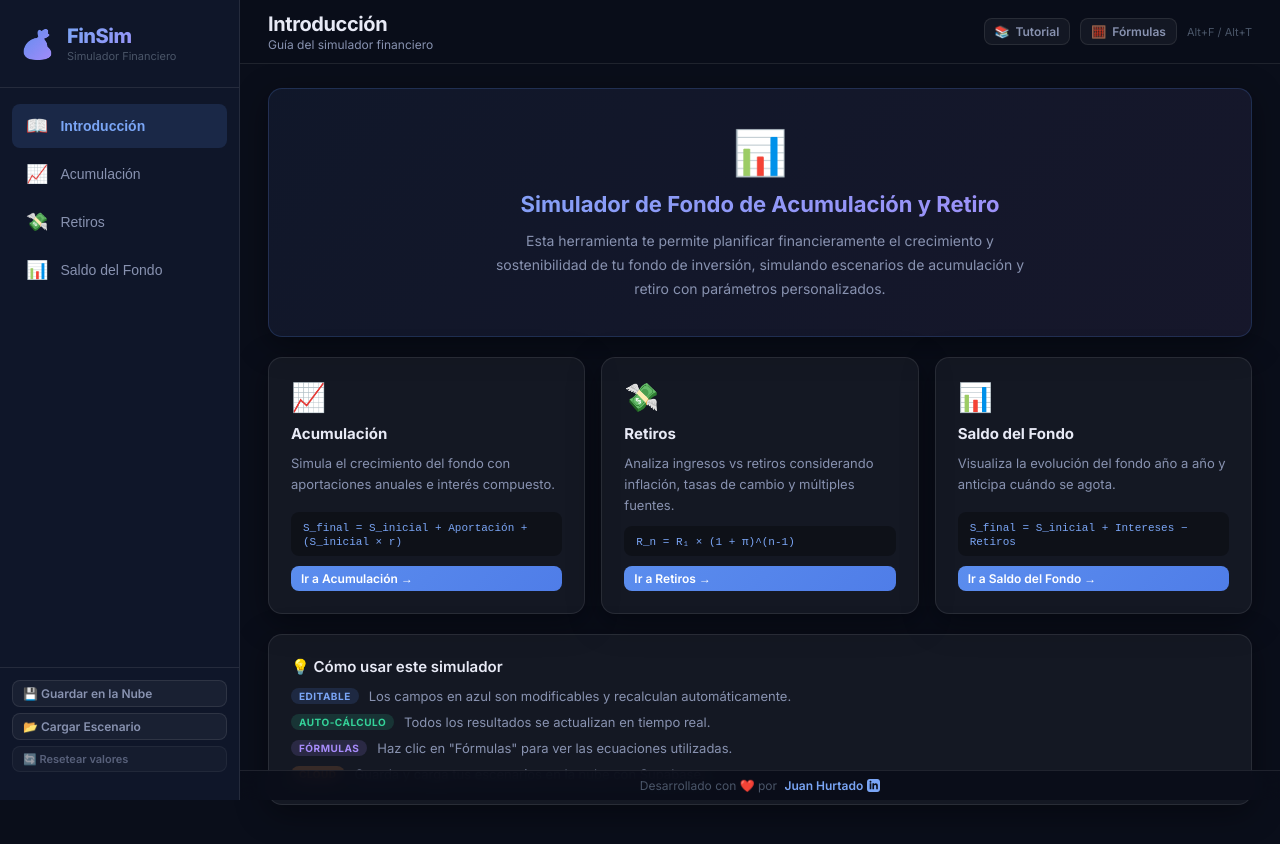
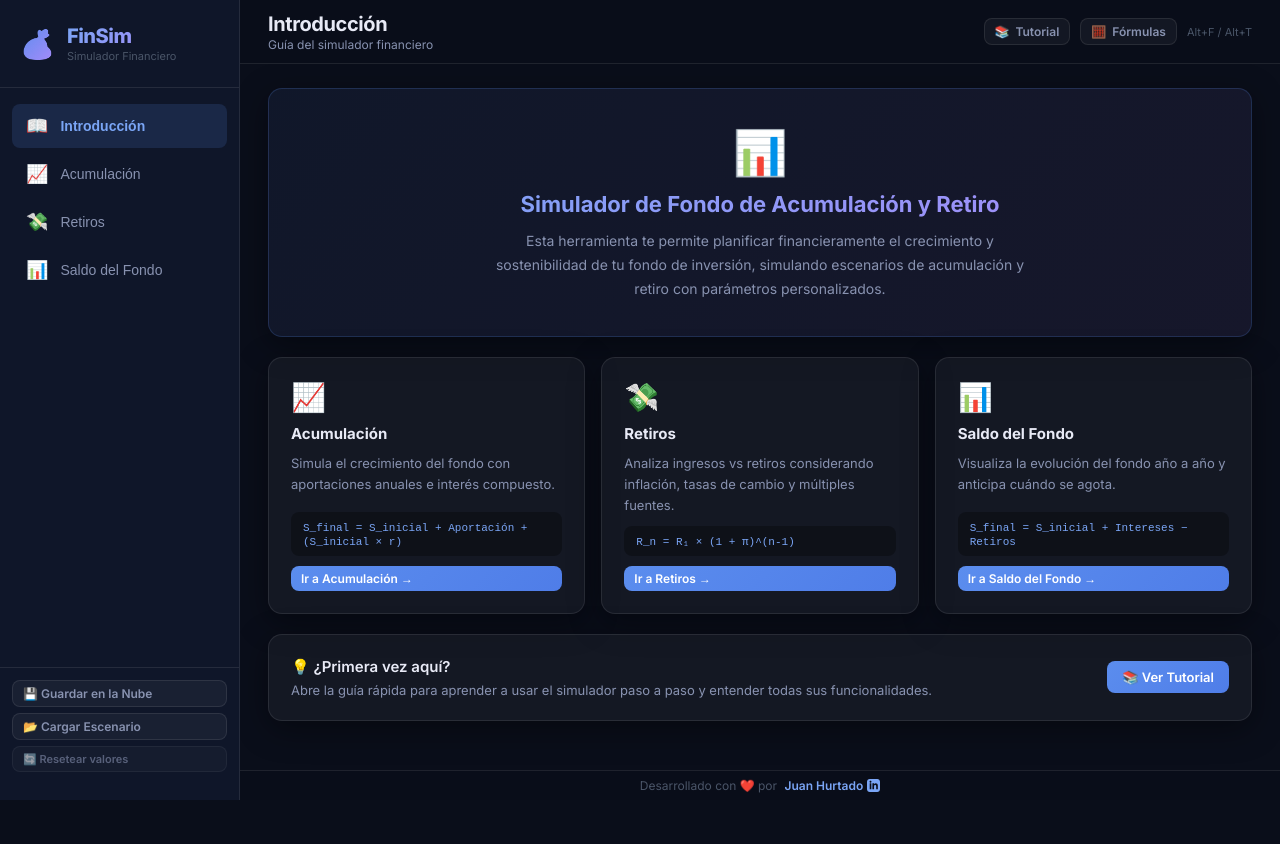
Before and after one commit to juanchurtado1991/FinancialPlanning, a Next.js app: page / in a window 1280 px wide. Shown: the top 844 px of the page. After the commit the page ends 801 px from the top, so only its background shows below. Built offline with nearby package versions, Linux system fonts and the light colour scheme; no server answers.

Commit message:
feat: simplify intro tutorial card to a call-to-action button
- Replaced the heavy text block on the intro page with a cleaner
  '¿Primera vez aquí?' card featuring a direct 'Ver Tutorial' button.

```diff
--- a/app/page.js
+++ b/app/page.js
@@ -162,7 +162,12 @@ export default function HomePage() {
           </header>
 
           {/* Sections */}
-          {section === 'intro' && <IntroSection onNavigate={setSection} />}
+          {section === 'intro' && (
+            <IntroSection
+              onNavigate={setSection}
+              onOpenTutorial={() => setTutorialOpen(true)}
+            />
+          )}
           {section === 'acumulacion' && (
             <Acumulacion
               key={`acum-${resetKey}`}
@@ -236,7 +241,7 @@ export default function HomePage() {
 }
 
 // ─── Intro Section ────────────────────────────────────────────────────────────
-function IntroSection({ onNavigate }) {
+function IntroSection({ onNavigate, onOpenTutorial }) {
   return (
     <div className="content-section">
       <div className="intro-hero glass-card">
@@ -272,14 +277,16 @@ function IntroSection({ onNavigate }) {
         ))}
       </div>
 
-      <div className="intro-tips glass-card">
-        <h3>💡 Cómo usar este simulador</h3>
-        <ul>
-          <li><span className="badge badge-blue">Editable</span> Los campos en azul son modificables y recalculan automáticamente.</li>
-          <li><span className="badge badge-green">Auto-cálculo</span> Todos los resultados se actualizan en tiempo real.</li>
-          <li><span className="badge badge-purple">Fórmulas</span> Haz clic en "Fórmulas" para ver las ecuaciones utilizadas.</li>
-          <li><span className="badge badge-orange">Cloud</span> Guarda y carga tus escenarios en la nube con Supabase.</li>
-        </ul>
+      <div className="intro-tips glass-card" style={{ display: 'flex', alignItems: 'center', justifyContent: 'space-between', gap: 16, flexWrap: 'wrap' }}>
+        <div>
+          <h3 style={{ marginBottom: 6 }}>💡 ¿Primera vez aquí?</h3>
+          <p style={{ fontSize: 13, color: 'var(--text-secondary)' }}>
+            Abre la guía rápida para aprender a usar el simulador paso a paso y entender todas sus funcionalidades.
+          </p>
+        </div>
+        <button className="btn btn-primary" onClick={onOpenTutorial} style={{ whiteSpace: 'nowrap' }}>
+          📚 Ver Tutorial
+        </button>
       </div>
     </div>
   );
```
